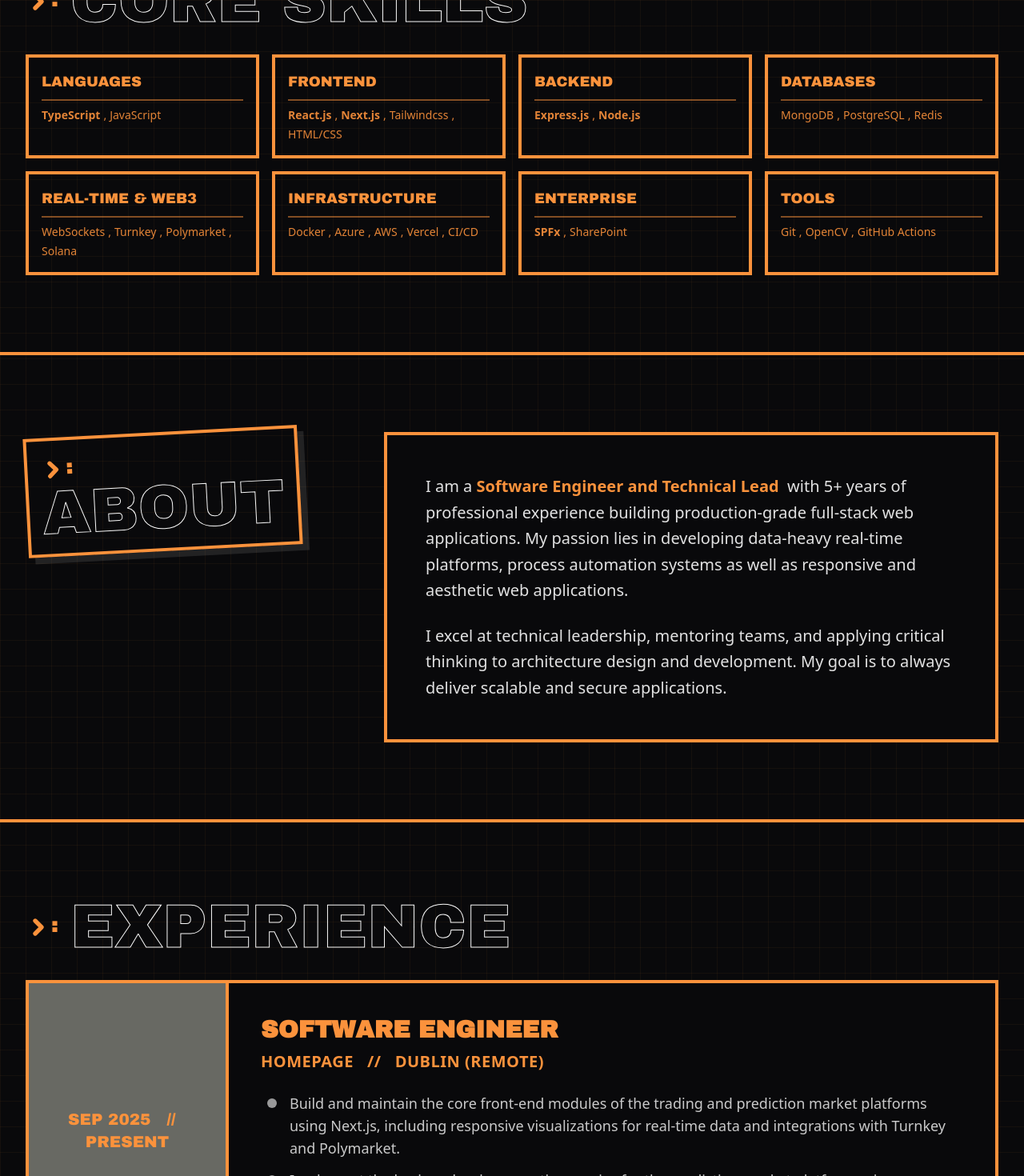
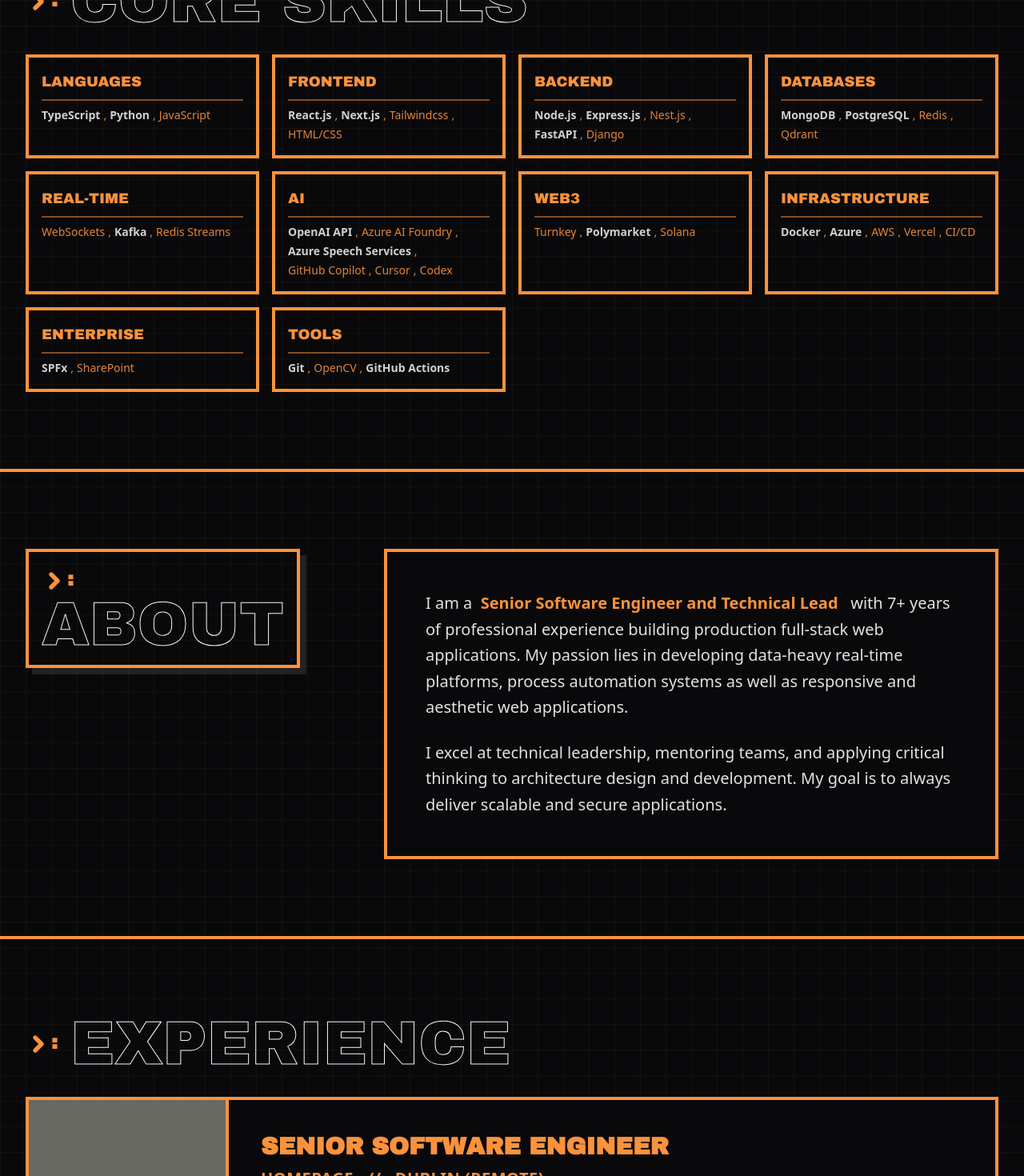
Before and after one commit to judeakinwale/portfolio_fe_test, a Next.js app: page / in a window 1280 px wide. Shown: the part 960-2430 px from the top of the page at 80% size. Built offline with nearby package versions, Linux system fonts and the light colour scheme; a web font is replaced by a local one.

Commit message:
updt: work experience, UserInfo typing and usage

```diff
--- a/src/app/globals.css
+++ b/src/app/globals.css
@@ -40,10 +40,8 @@
   background-color: var(--background);
   color: var(--foreground);
   font: var(--font-chivo);
-  background-image: linear-gradient(
-      hsla(27, 96%, 61%, 0.05) 1px,
-      transparent 1px
-    ),
+  background-image:
+    linear-gradient(hsla(27, 96%, 61%, 0.05) 1px, transparent 1px),
     linear-gradient(90deg, rgba(251, 146, 60, 0.05) 1px, transparent 1px);
   background-size: 32px 32px;
   overflow-x: hidden;
--- a/src/app/page.tsx
+++ b/src/app/page.tsx
@@ -11,11 +11,11 @@
 export default function Home() {
   return (
     <div className="">
-      <Hero />
+      <Hero userInfo={userInfo} />
 
       <Skills detailedSkills={userInfo.skills} />
 
-      <About />
+      <About detailedDescription={userInfo.detailedDescription} />
 
       <Experience workExperience={userInfo.workExperience} />
 
--- a/src/components/home/About.tsx
+++ b/src/components/home/About.tsx
@@ -2,17 +2,22 @@
 import TerminalStartIcon from "../common/ TerminalStartIcon";
 import TitleText from "../common/TitleText";
 
-const About = () => {
-  const detailedDescription = (
+interface AboutProps {
+  detailedDescription?: string;
+}
+
+const About: React.FC<AboutProps> = ({ detailedDescription }) => {
+  const defaultAboutContent = (
     <>
       <p>
         I am a&nbsp;
         <strong className="text-accent font-bold">
-          Software Engineer and Technical Lead
+          Senior Software Engineer and Technical Lead
         </strong>
-        &nbsp; with 5+ years of professional experience building
-        production-grade full-stack web applications. My passion lies in
-        developing data-heavy real-time platforms, process automation systems as well as responsive and aesthetic web applications.
+        &nbsp; with 7+ years of professional experience building production
+        full-stack web applications. My passion lies in developing data-heavy
+        real-time platforms, process automation systems as well as responsive
+        and aesthetic web applications.
         {/* , including systems for crypto
         trading, prediction markets, and auction bidding. */}
       </p>
@@ -28,15 +33,22 @@
     <section id="about" className="py-24 border-b-4 border-accent">
       <div className="max-w-7xl mx-auto px-8 grid grid-cols-1 lg:grid-cols-[1fr_2fr] gap-16">
         <div className="relative h-fit group">
-          <div className="inline-block p-4 border-4 border-accent -rotate-3 shadow-[8px_8px_0_rgba(250,250,250,0.1)] group-hover:bg-accent group-hover:text-foreground group-hover:rotate-0 group-hover:scale-105 transition-all duration-200">
+          <div className="inline-block p-4 border-4 border-accent rotate-0 shadow-[8px_8px_0_rgba(250,250,250,0.1)] group-hover:bg-accent group-hover:text-foreground group-hover:rotate-0 group-hover:scale-105 transition-all duration-200">
             <TerminalStartIcon />
             <TitleText text="About" />
           </div>
         </div>
         <div className="p-8 md:p-12 bg-background border-4 border-accent hover:shadow-[6px_6px_0_var(--color-accent)] transition-all duration-300">
-          <div className="space-y-6 text-lg md:text-xl leading-relaxed text-foreground/90">
-            {detailedDescription}
-          </div>
+          {detailedDescription ? (
+            <div
+              className="space-y-6 text-lg md:text-xl leading-relaxed text-foreground/90"
+              dangerouslySetInnerHTML={{ __html: detailedDescription }}
+            ></div>
+          ) : (
+            <div className="space-y-6 text-lg md:text-xl leading-relaxed text-foreground/90">
+              {defaultAboutContent}
+            </div>
+          )}
         </div>
       </div>
     </section>
--- a/src/components/home/Hero.tsx
+++ b/src/components/home/Hero.tsx
@@ -1,19 +1,21 @@
 import React from "react";
 import TerminalStartIcon from "@/components/common/ TerminalStartIcon";
 import Button from "@/components/common/Button";
+import { UserInfo } from "@/types/user";
 
-const Hero = () => {
-  const firstName = "Jude";
-  const lastName = "Akinwale";
-  const initial = "O.";
+interface HeroProps {
+  userInfo: UserInfo;
+}
 
-  const tagLine = "Software Engineer / Tech Lead";
-  const yearsOfExperience = "05+";
-
-  const description = `
-  I build high performance real-time systems for the web.
-  Perfecting process automation and enterprise applications.
-  `;
+const Hero: React.FC<HeroProps> = ({ userInfo }) => {
+  const {
+    firstName,
+    lastName,
+    initial,
+    title,
+    yearsOfExperience,
+    description,
+  } = userInfo;
 
   return (
     <section id="hero" className="min-h-fit flex items-end py-24">
@@ -38,13 +40,13 @@
           </h1>
           <div className="flex flex-col gap-8">
             <h2 className="text-[clamp(1.5rem,3vw,2.5rem)] text-accent font-bold uppercase tracking-tight">
-              {tagLine}
+              {title}
             </h2>
             <p className="max-w-2xl pl-8 text-foreground/90 text-lg border-l-4 border-accent">
               {description}
             </p>
             <div className="flex gap-4 flex-wrap">
-              <Button href="#work" variant="primary">
+              <Button href="#projects" variant="primary">
                 View Projects
               </Button>
               <Button href="#contact" variant="secondary">
--- a/src/components/home/Skills.tsx
+++ b/src/components/home/Skills.tsx
@@ -79,7 +79,7 @@
               <div className="flex flex-wrap gap-1 text-sm font-medium opacity-90">
                 {skills?.map((skill) => (
                   <React.Fragment key={skill.name}>
-                    <span className={cn(skill.featured && "font-black")}>
+                    <span className={cn(skill.featured && "font-black text-white/90")}>
                       {skill.name}
                     </span>
                     <span className="last:hidden">,</span>
--- a/src/components/layout/TopNav.tsx
+++ b/src/components/layout/TopNav.tsx
@@ -14,9 +14,9 @@
 const TopNav = () => {
   return (
     <nav className="fixed top-0 z-10 w-full flex justify-between items-stretch bg-background border-b-4 border-accent">
-      <div className="px-8 py-4 text-2xl uppercase font-archivo leading-none tracking-tight border-r-4 border-accent">
+      <a className="px-8 py-4 text-2xl uppercase font-archivo leading-none tracking-tight border-r-4 border-accent" href="#hero">
         {username}
-      </div>
+      </a>
       <div className="hidden md:flex">
         {navItems.map(({ name, href }) => (
           <a
--- a/src/data/user.ts
+++ b/src/data/user.ts
@@ -1,52 +1,75 @@
 import { UserInfo as SysUserInfo } from "os";
 import { UserInfo } from "@/types/user";
+import React from "react";
 
 const detailedSkills = [
   { name: "TypeScript", category: "Languages", featured: true },
-  // { name: "Python", category: "Languages", featured: true },
+  { name: "Python", category: "Languages", featured: true },
   { name: "JavaScript", category: "Languages", featured: false },
 
-  { name: "React.js", category: "Frontend", featured: true, marqueeOrder: 0 },
+  { name: "React.js", category: "Frontend", featured: true, marqueeOrder: 4 },
   { name: "Next.js", category: "Frontend", featured: true, marqueeOrder: 1 },
   { name: "Tailwindcss", category: "Frontend", featured: false },
   { name: "HTML/CSS", category: "Frontend", featured: false },
 
-  { name: "Express.js", category: "Backend", featured: true, marqueeOrder: 2 },
-  // { name: "FastAPI", category: "Backend", featured: true, marqueeOrder: 3 },
-  // { name: "Django", category: "Backend", featured: true, marqueeOrder: 5 },
-  { name: "Node.js", category: "Backend", featured: true },
+  { name: "Node.js", category: "Backend", featured: true, marqueeOrder: 2 },
+  { name: "Express.js", category: "Backend", featured: true, marqueeOrder: 5 },
+  { name: "Nest.js", category: "Backend", featured: false },
+  { name: "FastAPI", category: "Backend", featured: true, marqueeOrder: 3 },
+  { name: "Django", category: "Backend", featured: false },
 
-  { name: "MongoDB", category: "Databases", featured: false },
-  { name: "PostgreSQL", category: "Databases", featured: false },
+  { name: "MongoDB", category: "Databases", featured: true },
+  { name: "PostgreSQL", category: "Databases", featured: true },
   { name: "Redis", category: "Databases", featured: false },
+  { name: "Qdrant", category: "Databases", featured: false },
   // { name: "MySQL", category: "Databases", featured: false },
   // { name: "SQLite3 ", category: "Databases", featured: false },
 
-  { name: "WebSockets", category: "Real-time & Web3", featured: false, marqueeOrder: 6 },
-  { name: "Turnkey", category: "Real-time & Web3", featured: false, marqueeOrder: 7 },
-  { name: "Polymarket", category: "Real-time & Web3", featured: false },
-  { name: "Solana", category: "Real-time & Web3", featured: false },
+  {
+    name: "WebSockets",
+    category: "Real-time",
+    featured: false,
+    marqueeOrder: 6,
+  },
+  { name: "Kafka", category: "Real-time", featured: true }, // , marqueeOrder: 996
+  { name: "Redis Streams", category: "Real-time", featured: false },
 
-  { name: "Docker", category: "Infrastructure", featured: false },
-  { name: "Azure", category: "Infrastructure", featured: false },
+  { name: "OpenAI API", category: "AI", featured: true, marqueeOrder: 995 },
+  {
+    name: "Azure AI Foundry",
+    category: "AI",
+    featured: false,
+  },
+  { name: "Azure Speech Services", category: "AI", featured: true },
+  { name: "GitHub Copilot", category: "AI", featured: false },
+  { name: "Cursor", category: "AI", featured: false },
+  { name: "Codex", category: "AI", featured: false },
+
+  { name: "Turnkey", category: "Web3", featured: false, marqueeOrder: 7 },
+  { name: "Polymarket", category: "Web3", featured: true },
+  { name: "Solana", category: "Web3", featured: false },
+
+  { name: "Docker", category: "Infrastructure", featured: true },
+  { name: "Azure", category: "Infrastructure", featured: true },
   { name: "AWS", category: "Infrastructure", featured: false },
   { name: "Vercel", category: "Infrastructure", featured: false },
   { name: "CI/CD", category: "Infrastructure", featured: false },
 
-  { name: "SPFx", category: "Enterprise", featured: true, marqueeOrder: 4 },
-  { name: "SharePoint", category: "Enterprise", featured: false},
+  { name: "SPFx", category: "Enterprise", featured: true, marqueeOrder: 99 },
+  { name: "SharePoint", category: "Enterprise", featured: false },
 
-  { name: "Git", category: "Tools", featured: false },
+  { name: "Git", category: "Tools", featured: true },
   { name: "OpenCV", category: "Tools", featured: false },
-  { name: "GitHub Actions", category: "Tools", featured: false },
+  { name: "GitHub Actions", category: "Tools", featured: true },
 ];
 
 const workExperience = [
   {
+    index: 1,
     isCurrent: true,
     company: "Homepage",
     location: "Dublin (Remote)",
-    role: "Software Engineer",
+    role: "Senior Software Engineer",
     startDate: "Sep 2025",
     endDate: "Present",
     responsibilities: [
@@ -54,19 +77,53 @@
       "Implement the back-end order execution service for the prediction market platform using Express.js, implementing trading automation and integrating with Polymarket.",
       "Architect the front-end and back-end services with a focus on performance and reliability.",
     ],
+    isActive: true,
   },
   {
-    isCurrent: true,
+    index: 2,
+    isCurrent: false,
     company: "Lotus Beta Analytics",
     location: "Lagos (Hybrid)",
     role: "Full-Stack Developer / Technical Lead",
     startDate: "May 2021",
     endDate: "Sep 2025",
     responsibilities: [
-      "Built and maintained full-stack applications and SharePoint solutions using Python, TypeScript, JavaScript and SPFx",
+      "Built and maintained applications and SharePoint solutions using Python, TypeScript, JavaScript and SPFx",
       "Optimized database driven applications and process automation solutions, reducing application response times to 1 - 3 seconds.",
       "Led architecture decisions, mentored team members and provided technical guidance throughout the project life cycle.",
     ],
+    isActive: true,
+  },
+  {
+    index: 3,
+    isCurrent: false,
+    company: "TekkSoftware",
+    location: "Lagos (Hybrid)",
+    role: "Python Developer",
+    startDate: "Mar 2019",
+    endDate: "Apr 2021",
+    responsibilities: [
+      "Built and maintained web application backends using Python and Django with Django Rest Framework for REST API",
+      "Created backend services for event management and hotel reservation systems, integrating payment processing while contributing on the front-end.",
+      "Participated in system architecture design and review, working closely with cross-functional teams",
+    ],
+    isActive: true,
+  },
+  {
+    index: 4,
+    isCurrent: false,
+    company: "FoodBank",
+    location: "Lagos (Hybrid)",
+    role: "Wordpress Developer",
+    startDate: "Sep 2018",
+    endDate: "Jan 2019",
+    responsibilities: [
+      // "Built and maintained WordPress websites and plugins using PHP, JavaScript, and various WordPress APIs.",
+      "Built the MVP for FoodBank, an affordable food distribution platform.",
+      "Modified custom themes and templates, optimizing for performance and SEO.",
+      "Participated in hackathons, community events and investor meetings.",
+    ],
+    isActive: true,
   },
 ];
 
@@ -145,38 +202,70 @@
 
 const projects = [
   {
+    index: 1,
     title: "Prysm.Trade",
     role: "Full-Stack Developer",
     description: `
     Crypto trading and prediction market platform with real-time data visualization and secure transaction handling.
     Integrates Turnkey and Polymarket APIs for live data, authentication, and key management.`,
     technologies: [
-      "TypeScript",
+      // "TypeScript",
       "Next.js",
       "Express.js",
       "Turnkey",
       "Polymarket",
       "PostgreSQL",
       "WebSockets",
-      "MongoDB",
+      // "MongoDB",
       "Redis",
       "Docker",
     ],
     responsibilities: [
       "Built the front-end to handle live market and wallet data for tokens on the Solana chain.",
       "Implemented secure authentication, key management and transaction signing using Turnkey.",
-      "Led development of the -Next.js front-end for real-time trading dashboards with fast and responsive data updates",
+      "Led development of the Next.js front-end for real-time trading dashboards with fast and responsive data updates",
       "Built and improved backend services using Express.js, including WebSocket data streaming and Redis caching to reduce latency",
     ],
+    isActive: true,
   },
   {
+    index: 2,
+    title: "Lulu Africa",
+    role: "Technical Lead",
+    description: `
+    A mobile-first language learning platform for African languages, with chat based learning, test generation and grading, speech to text (STT) and text to speech (TTS) capabilities.
+    Integrating Open AI Models, Azure AI Foundry and Azure Speech Services for AI powered features.`,
+    technologies: [
+      // "TypeScript",
+      "React Native",
+      "Express.js",
+      "React.js",
+      "Open AI",
+      "Azure AI Foundry",
+      "Azure Speech Services",
+      "MongoDB",
+      // "Docker",
+      "GitHub Actions",
+      "Azure",
+    ],
+    responsibilities: [
+      "Led the architecture and development a mobile-first language learning platform using React Native, React.js and Express.js, with conversational learning features.",
+      "Implemented conversational learning, test generation and grading, progress tracking, speech transcription and text-to-speech capabilities for interactive learning, using AI..",
+      "Trained a custom AI speech model for the Yoruba language, using Azure speech services, improving pronunciation and transcription accuracy.",
+      "Implemented structured AI responses for progression tracking and test generation, text streaming for near instant chat responses and managed token costs by summarizing chat history and context ",
+      "Deployed and maintained the application on Azure with CI/CD using GitHub Actions and on Expo",
+    ],
+    isActive: true,
+  },
+  {
+    index: 3,
     title: "E-Test",
     role: "Full-Stack Developer",
     description: `
     Electronic testing platform with real-time grading, flexible test setup, and anti-cheating features.
     Designed to support 2,000+ concurrent users reliably.`,
     technologies: [
-      "TypeScript",
+      // "TypeScript",
       "React.js",
       "Express.js",
       "SPFx",
@@ -184,7 +273,7 @@
       "SharePoint",
       "MongoDB",
       "Docker",
-      "GitHub Actions",
+      // "GitHub Actions",
       "Azure",
     ],
     responsibilities: [
@@ -193,8 +282,10 @@
       "Automated the user onboarding, grading, batching and test scheduling processes, a previously multi-week process",
       "Deployed and maintained the application on Azure with CI/CD using GitHub Actions",
     ],
+    isActive: true,
   },
   {
+    index: 4,
     title: "Attendance MGT",
     role: "Backend Developer / Technical Lead",
     description: `
@@ -217,6 +308,7 @@
       "Implemented geofencing and facial recognition to prevent false attendance records.",
       "Deployed the system on Azure using Docker and automated CI/CD with GitHub Actions",
     ],
+    isActive: true,
   },
 ];
 
@@ -227,16 +319,41 @@
   Twitter: "#",
   Phone: "tel:+2349064430102",
   Whatsapp: "https://wa.me/+2349064430102",
+  Resume: "#",
 };
 
 export const userInfo: UserInfo = {
   name: "Jude Akinwale",
+  firstName: "Jude",
+  lastName: "Akinwale",
+  initial: "O.",
   title: "Software Engineer / Tech Lead",
   email: "judeakinwale@gmail.com",
-  description: "",
-  detailedDescription: "",
-  yearsOfExperience: "05",
-  experienceDescription: "05+ years of production experience",
+  description: `
+  I build high performance real-time systems for the web.
+  Perfecting process automation and enterprise applications.
+  `,
+  detailedDescription: `
+    <p>
+      I am a&nbsp;
+      <strong class="text-accent font-bold">
+        Senior Software Engineer and Technical Lead
+      </strong>
+      &nbsp; with 7+ years of professional experience building production full-stack
+      web applications. My passion lies in developing data-heavy real-time
+      platforms, process automation systems as well as responsive and aesthetic web
+      applications.
+      <!-- , including systems for crypto
+      trading, prediction markets, and auction bidding. -->
+    </p>
+    <p>
+      I excel at technical leadership, mentoring teams, and applying critical
+      thinking to architecture design and development. My goal is to always deliver
+      scalable and secure applications.
+    </p>
+  `,
+  yearsOfExperience: "07+",
+  experienceDescription: "07+ years of production experience",
   skills: detailedSkills,
   workExperience: workExperience,
   projects: projects,
--- a/src/types/user.ts
+++ b/src/types/user.ts
@@ -39,7 +39,10 @@
 }
 
 export interface UserInfo {
-  name: string;
+  name: string; // full name
+  firstName: string;
+  lastName: string;
+  initial?: string;
   email: string;
   title: string;
   description?: string;
```
Also changed, not shown: src/components/home/Contact.tsx (+11 -12 lines).
